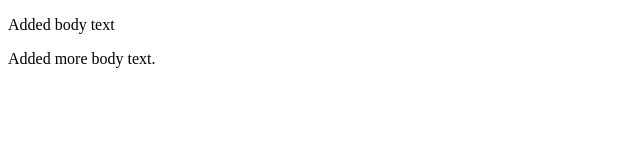
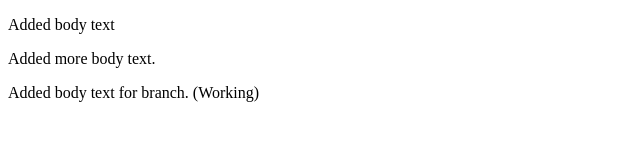
Before and after one commit to aardvarkpepper/2025-06-04-Per-Scholas-Group, a plain HTML site: page index.html in a window 1280 px wide. Shown: the whole page, without its empty margins (0-640 px from the left). Drawn offline with Linux system fonts and the light colour scheme.

Commit message:
Add branch.

```diff
--- a/index.html
+++ b/index.html
@@ -8,5 +8,6 @@
 <body>
   <p>Added body text</p>
   <p>Added more body text.</p>
+  <p>Added body text for branch.  (Working)</p>
 </body>
 </html>
```
